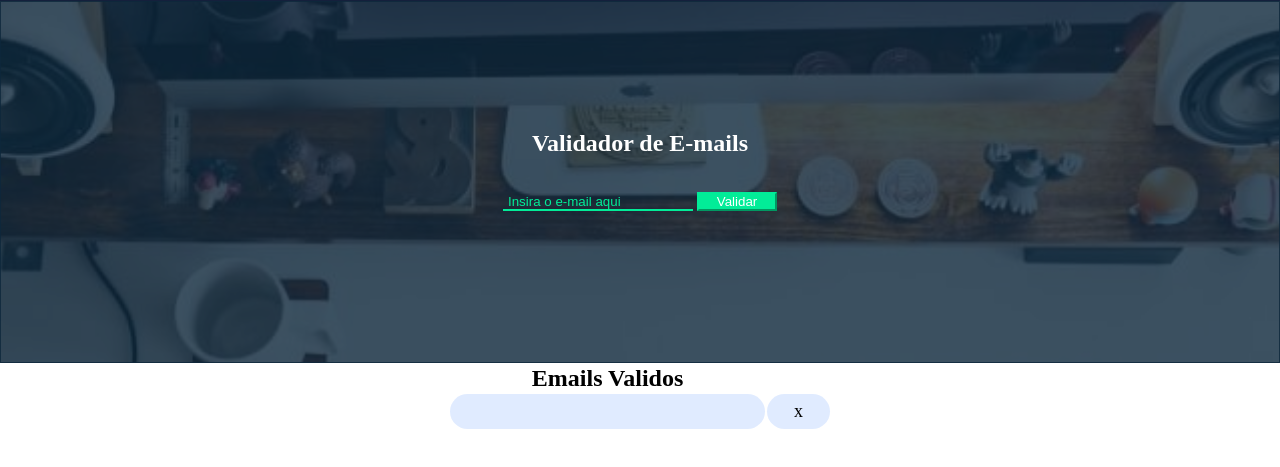
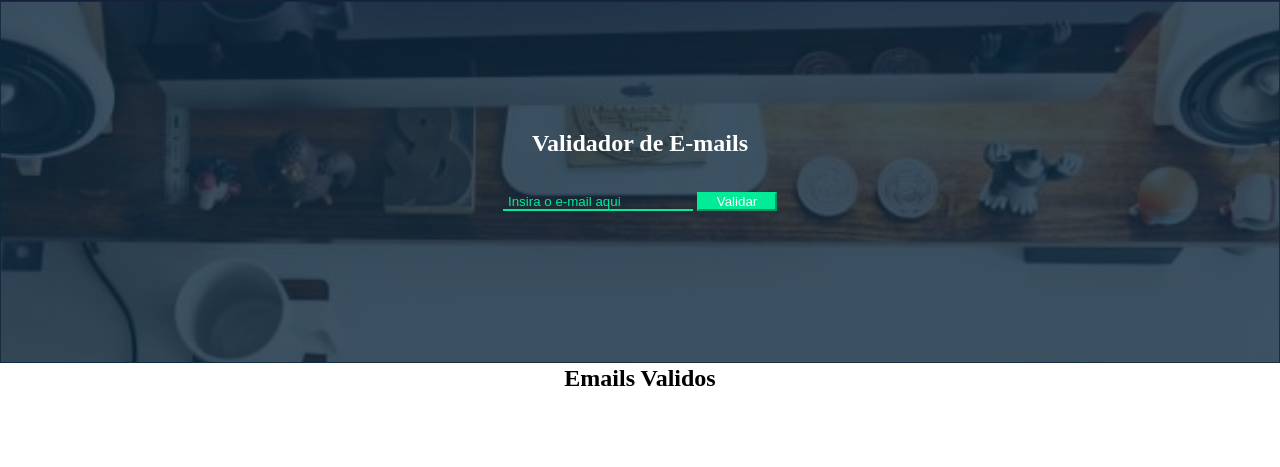
Before and after one commit to PaGenaro/Tela_Login, a plain HTML site: page index.html in a window 1280 px wide. Shown: the part 89-556 px from the top of the page. Drawn offline with Linux system fonts and the light colour scheme.

Commit message:
"Alterando"

```diff
--- a/index.html
+++ b/index.html
@@ -39,7 +39,7 @@
               <th class="funcaoacao">Ação</th>
             </thead>
 
-              <tr id="lista">
+              <tr id="lista" class="aparecer_lista">
                 <td></td>
                 <td>x</td>
               </tr>
--- a/style.css
+++ b/style.css
@@ -132,3 +132,5 @@ form input{
  .funcaoacao{
     display: none;
  }
+
+ .aparecer_lista{ display: none;}
```
Also changed, not shown: index.js (+3 -4 lines).
